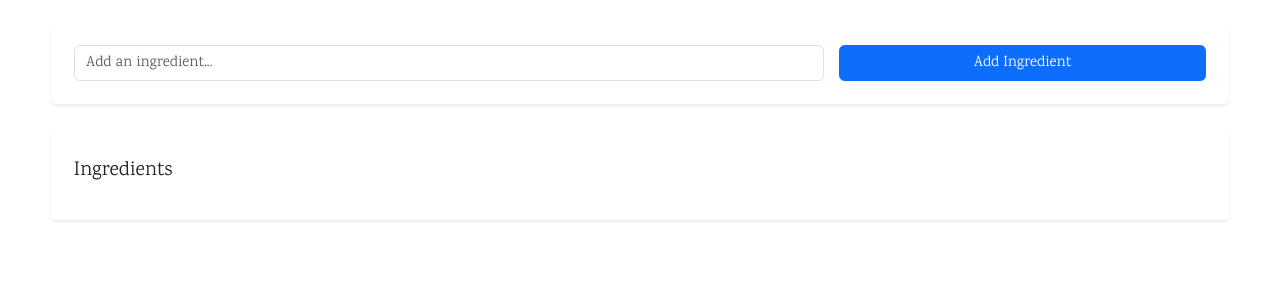
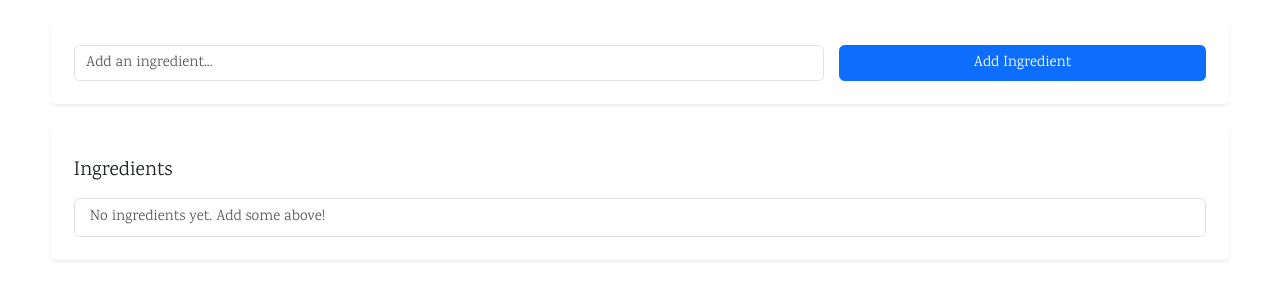
Before and after one commit to dc2026/Capstone-Project, a Flask app: template frontend/templates/pantry.html in a window 1280 px wide. Shown: the part 152-452 px from the top of the page. Run offline with Flask 3, Linux system fonts and the light colour scheme; the template is opened without the code that fills it, so the values that code supplies are empty.

Commit message:
bug fixes

```diff
--- a/frontend/main.py
+++ b/frontend/main.py
@@ -236,20 +236,73 @@ def get_ingredients():
 
     return jsonify(ingredient_list)
 
+@app.route("/add_ingredient", methods=["POST"])
+def add_ingredient():
+    """Add a single ingredient to user's pantry"""
+    if "username" not in session:
+        return redirect("/login")
+
+    # Accept both JSON and form data
+    if request.is_json:
+        ingredient = request.get_json().get("ingredient", "").strip()
+        use_json = True
+    else:
+        ingredient = request.form.get("ingredient", "").strip()
+        use_json = False
+
+    if not ingredient:
+        if use_json:
+            return jsonify({"status": "error", "message": "No ingredient provided"}), 400
+        else:
+            return redirect("/pantry")  # Redirect back even on error
+
+    print(f"DEBUG: Adding ingredient '{ingredient}' for user {session['username']}")
+
+    try:
+        conn = get_db_connection()
+        cursor = conn.cursor()
+        cursor.execute(
+            "INSERT INTO ingredients (USER_NAME, INGREDIENT) VALUES (?, ?)",
+            (session["username"], ingredient)
+        )
+        conn.commit()
+        print(f"DEBUG: Successfully added ingredient: {ingredient}")
+
+        # Return JSON or redirect based on request type
+        if use_json:
+            return jsonify({"status": "success", "message": "Ingredient added"})
+        else:
+            return redirect("/pantry")  # Redirect back to pantry page
+
+    except Exception as e:
+        print(f"ERROR adding ingredient: {e}")
+        if use_json:
+            return jsonify({"status": "error", "message": str(e)}), 500
+        else:
+            return redirect("/pantry")
+    finally:
+        conn.close()
 
 @app.route("/pantry")
 def pantry():
+    if "username" not in session:
+        return redirect("/login")
+
     conn = get_db_connection()
     cursor = conn.cursor()
-    cursor.execute("PRAGMA table_info(users)")
-    for row in cursor.fetchall():
-        print(dict(row))
+
+    # Fetch ingredients for the current user
+    cursor.execute(
+        "SELECT INGREDIENT FROM ingredients WHERE USER_NAME = ?",
+        (session["username"],)
+    )
+    ingredients = cursor.fetchall()
     conn.close()
 
-    # ingredient_list = [row[0] for row in ingredients]
+    # Convert to list of dictionaries to match your template
+    ingredient_list = [{"name": row["INGREDIENT"], "category": "Pantry"} for row in ingredients]
 
-    return render_template("pantry.html")
-
+    return render_template("pantry.html", items=ingredient_list)
 
 # ============== RUN SERVER ==============
 if __name__ == "__main__":
--- a/frontend/templates/pantry.html
+++ b/frontend/templates/pantry.html
@@ -103,18 +103,23 @@
             </div>
 
             <!-- INGREDIENT LIST CARD -->
-            <!-- INGREDIENT LIST CARD -->
 <div class="p-4 shadow-sm rounded bg-white mb-5">
     <h4 class="mb-3">Ingredients</h4>
 
-                <ul class="list-group">
+    <ul class="list-group" id="ingredient-list">
+        {% if items %}
             {% for item in items %}
-                    <li class="list-group-item">
-                        {{ item.name }} ({{ item.category }})
+            <li class="list-group-item d-flex justify-content-between align-items-center">
+                {{ item.name }}
+                <span class="badge bg-secondary rounded-pill">{{ item.category }}</span>
             </li>
             {% endfor %}
+        {% else %}
+            <li class="list-group-item text-muted">
+                No ingredients yet. Add some above!
+            </li>
+        {% endif %}
     </ul>
-            </div>
 </div>
 
         <script>
```
Lines whose indentation alone changed are shown as unchanged.
